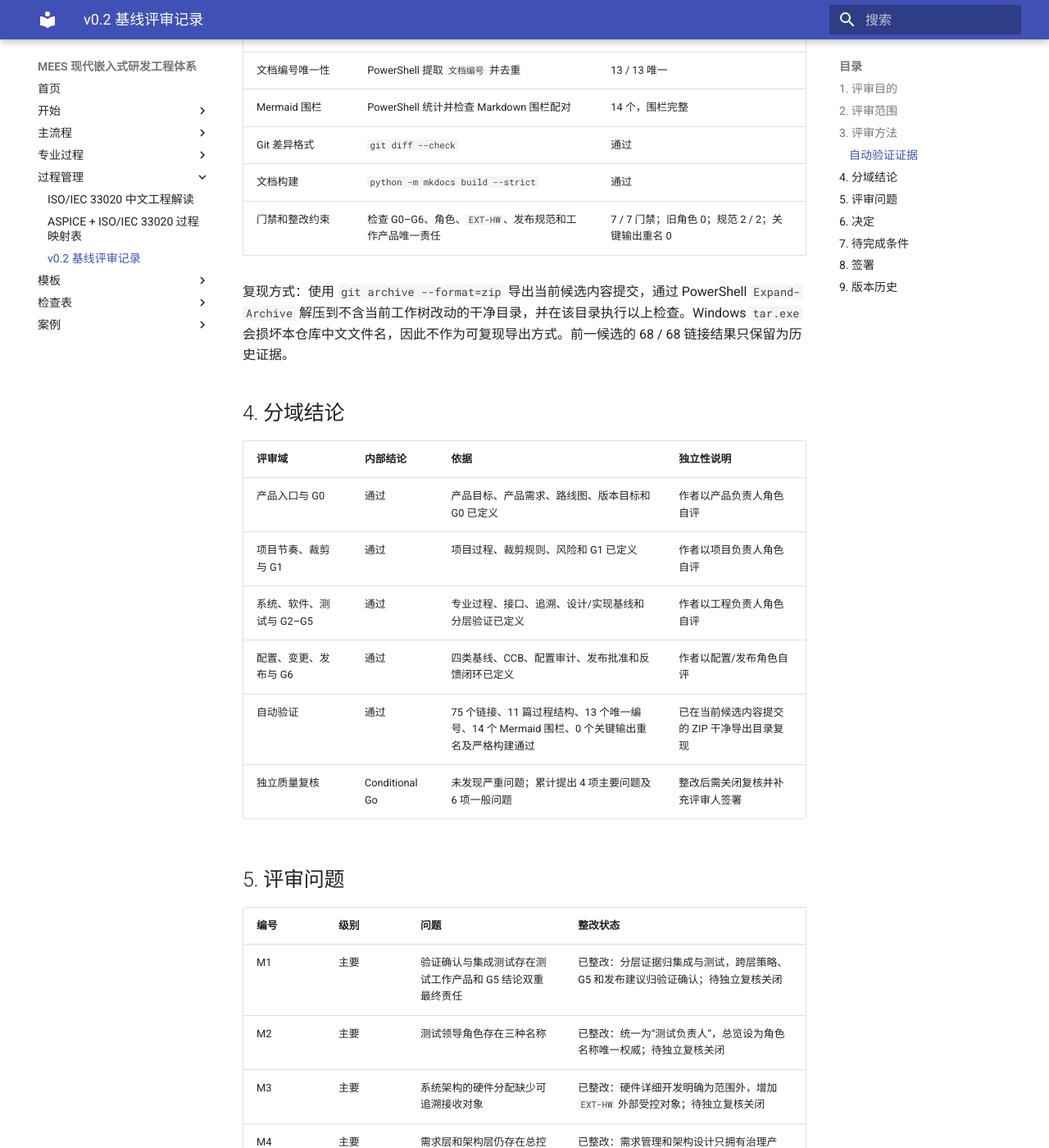
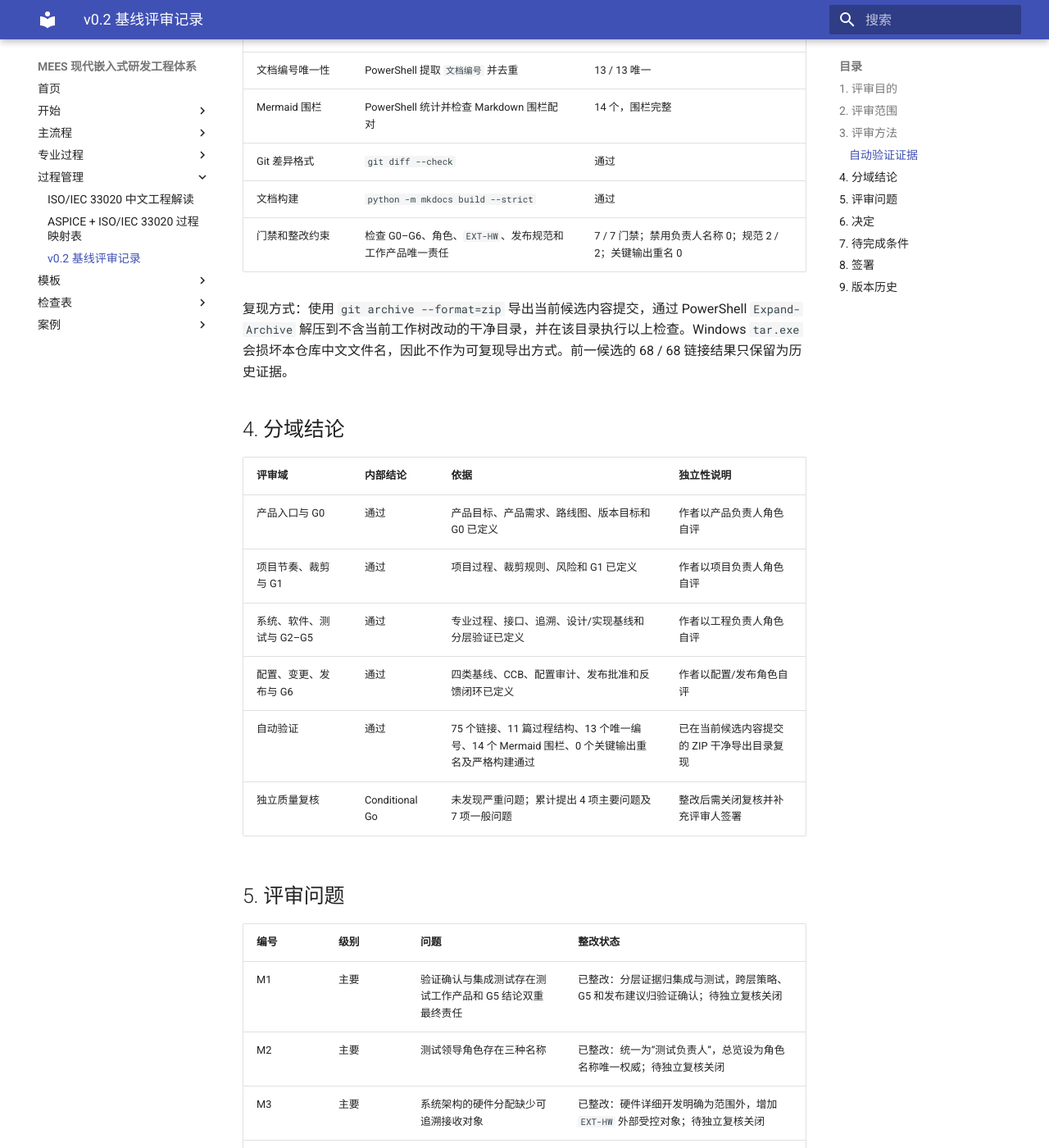
Before and after one commit to JianShiYao/MEES, an MkDocs documentation site: the page built from docs/11_Process_Management/v0.2基线评审记录.md, in a window 1280 px wide and 1400 px high, scrolled down 1410 px. Shown: the whole window at 82% size. Built offline with MkDocs 1.6.1 and Material for MkDocs 9.7.7, drawn with Linux system fonts in a browser that asks for light colours; some of the changed text lies outside the part shown.

Commit message:
docs: record G7 role alignment evidence

```diff
--- a/docs/11_Process_Management/v0.2基线评审记录.md
+++ b/docs/11_Process_Management/v0.2基线评审记录.md
@@ -45,7 +45,7 @@
 | Mermaid 围栏 | PowerShell 统计并检查 Markdown 围栏配对 | 14 个，围栏完整 |
 | Git 差异格式 | `git diff --check` | 通过 |
 | 文档构建 | `python -m mkdocs build --strict` | 通过 |
-| 门禁和整改约束 | 检查 G0–G6、角色、`EXT-HW`、发布规范和工作产品唯一责任 | 7 / 7 门禁；旧角色 0；规范 2 / 2；关键输出重名 0 |
+| 门禁和整改约束 | 检查 G0–G6、角色、`EXT-HW`、发布规范和工作产品唯一责任 | 7 / 7 门禁；禁用负责人名称 0；规范 2 / 2；关键输出重名 0 |
 
 复现方式：使用 `git archive --format=zip` 导出当前候选内容提交，通过 PowerShell `Expand-Archive` 解压到不含当前工作树改动的干净目录，并在该目录执行以上检查。Windows `tar.exe` 会损坏本仓库中文文件名，因此不作为可复现导出方式。前一候选的 68 / 68 链接结果只保留为历史证据。
 
@@ -58,7 +58,7 @@
 | 系统、软件、测试与 G2–G5 | 通过 | 专业过程、接口、追溯、设计/实现基线和分层验证已定义 | 作者以工程负责人角色自评 |
 | 配置、变更、发布与 G6 | 通过 | 四类基线、CCB、配置审计、发布批准和反馈闭环已定义 | 作者以配置/发布角色自评 |
 | 自动验证 | 通过 | 75 个链接、11 篇过程结构、13 个唯一编号、14 个 Mermaid 围栏、0 个关键输出重名及严格构建通过 | 已在当前候选内容提交的 ZIP 干净导出目录复现 |
-| 独立质量复核 | Conditional Go | 未发现严重问题；累计提出 4 项主要问题及 6 项一般问题 | 整改后需关闭复核并补充评审人签署 |
+| 独立质量复核 | Conditional Go | 未发现严重问题；累计提出 4 项主要问题及 7 项一般问题 | 整改后需关闭复核并补充评审人签署 |
 
 ## 5. 评审问题
 
@@ -74,6 +74,7 @@
 | G4 | 一般 | 自动证据数字漂移且评审对象未冻结 | 已关闭：当前候选提交已冻结，75 个链接及全部机器检查已在 ZIP 干净导出目录复现 |
 | G5 | 一般 | G3 整改声明指向未进入文档站的规范，且 v0.1 交付声明缺少可访问依据 | 已整改：发布文档与编号规范、版本规范并接入 MkDocs 导航，根目录快速指南指向发布版规范 |
 | G6 | 一般 | 需求管理使用“硬件接口需求”，未与 `EXT-HW` 术语对齐 | 已整改：需求管理改为协调系统工程产出 `EXT-HW` 外部分配 |
+| G7 | 一般 | 系统工程和软件工程专业文档使用了权威角色表之外的同义负责人名称 | 已整改：两篇文档的所有者字段和 §7 负责人行统一为“系统负责人”“软件负责人”，禁用同义名全库计数为 0 |
 
 当前严重问题为 0。M1–M4 在独立评审人确认关闭前仍按开放主要问题管理，因此不能形成最终 Go。
 
@@ -111,5 +112,6 @@
 
 | 版本 | 日期 | 修改人 | 修改说明 |
 |---|---|---|---|
+| v0.2.0-dev | 2026-07-14 | JianShi | 登记并关闭 G7 角色名称残留，更新修订候选及干净导出验证证据 |
 | v0.2.0-dev | 2026-07-14 | JianShi | 登记 M4、G5、G6，记录整改内容和新候选重验要求 |
 | v0.2.0-dev | 2026-07-14 | JianShi | 记录 Conditional Go、首轮独立评审问题及整改状态 |
```
Also changed, not shown: other parts of docs/11_Process_Management/v0.2基线评审记录.md (+1 -1 lines), CHANGELOG.md (+1 -0 lines), TODO.md (+3 -3 lines), docs/00_Introduction/01_建设路线图.md (+2 -2 lines), docs/01_Main_Process/00_核心过程总览.md (+1 -1 lines), docs/index.md (+1 -1 lines).
